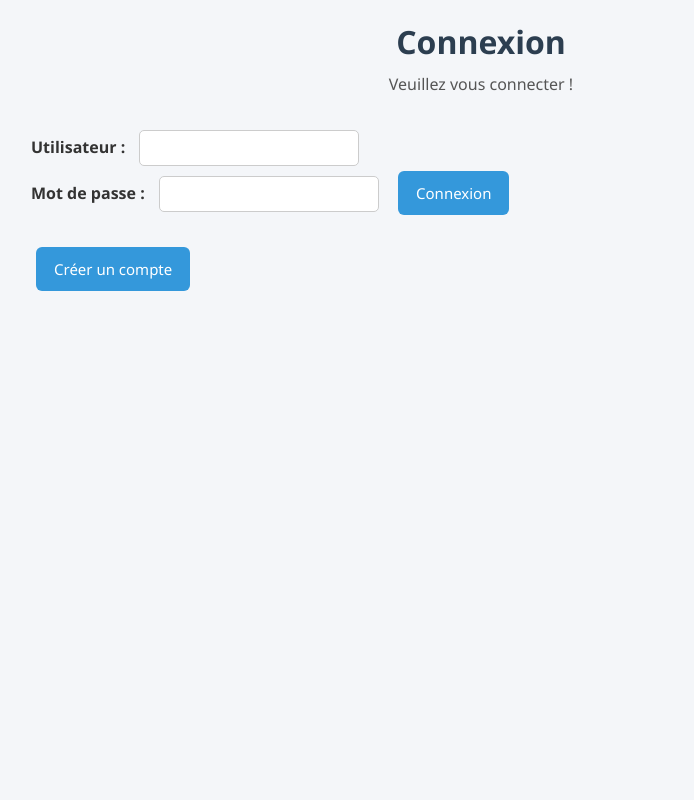
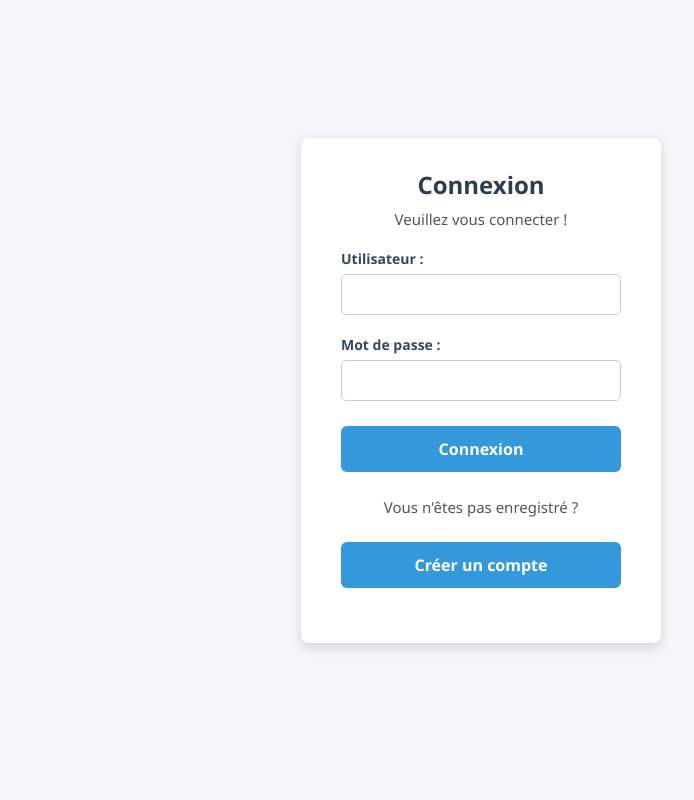
Before and after one commit to TheTateo/projet_euroclimat, a PHP site: page / in a window 1280 px wide. Shown: the whole page, without its empty margins (159-853 px from the left). Run offline with PHP 8.4, Linux system fonts and the light colour scheme.

Commit message:
Amélioration du CSS de la page index.html

```diff
--- a/css/style.css
+++ b/css/style.css
@@ -8,16 +8,32 @@
 
 /* BODY */
 body {
+    min-height: 100vh;
+    display: flex;
+    justify-content: center;
+    align-items: center;
     background: #f4f6f9;
     color: #333;
     padding: 20px;
 }
 
+/* CONTENEUR PRINCIPAL */
+div {
+    max-width: 360px;
+    background: white;
+    padding: 30px 40px;
+    border-radius: 8px;
+    box-shadow: 0 4px 12px rgba(0,0,0,0.15);
+    margin: 0 auto 20px auto;
+}
+
 /* TITRES */
 h1 {
     text-align: center;
-    margin-bottom: 10px;
+    margin-bottom: 8px;  /* ajusté pour un espacement plus serré */
     color: #2c3e50;
+    font-weight: 700;
+    font-size: 24px;
 }
 
 h3 {
@@ -28,14 +44,42 @@ h3 {
 /* TEXTE */
 p {
     text-align: center;
-    margin-bottom: 30px;
+    margin-bottom: 20px;  /* ajusté */
     color: #555;
+    font-size: 15px;
 }
 
-/* CONTENEURS */
-div {
-    margin: 20px auto;
-    max-width: 900px;
+/* FORMULAIRES */
+form {
+    margin-bottom: 20px;
+}
+
+label {
+    display: block;
+    margin-bottom: 6px;
+    font-weight: 600;
+    color: #34495e;
+    font-size: 14px;
+}
+
+input[type="text"],
+input[type="password"],
+input,
+select {
+    width: 100%;
+    padding: 10px 12px;
+    font-size: 14px;
+    border: 1px solid #ccc;
+    border-radius: 5px;
+    margin-bottom: 20px;
+    transition: border-color 0.3s ease;
+}
+
+input:focus,
+select:focus {
+    outline: none;
+    border-color: #3498db;
+    box-shadow: 0 0 6px #aed6f1;
 }
 
 /* TABLEAU */
@@ -68,14 +112,16 @@ tr:nth-child(even) td {
 
 /* BOUTONS */
 button {
+    width: 100%;
     background: #3498db;
     color: #fff;
     border: none;
-    padding: 12px 18px;
-    margin: 5px;
+    padding: 12px 0;
+    margin: 5px 0;
     border-radius: 6px;
     cursor: pointer;
-    font-size: 15px;
+    font-size: 16px;
+    font-weight: 600;
     transition: background 0.3s ease, transform 0.2s ease;
 }
 
@@ -88,30 +134,21 @@ button:active {
     transform: translateY(0);
 }
 
+/* BOUTON SECONDAIRE (ex: création de compte) */
+form + form button {
+    background: #ecf0f1;
+    color: #3498db;
+    font-weight: 600;
+    margin-top: 0;
+}
+
+form + form button:hover {
+    background: #d6dde6;
+}
+
 /* GROUPES DE BOUTONS */
 div > button {
     min-width: 140px;
-}
-
-/* FORMULAIRES */
-label {
-    font-weight: 600;
-    margin-right: 10px;
-}
-
-input,
-select {
-    padding: 8px 10px;
-    border-radius: 5px;
-    border: 1px solid #ccc;
-    margin-right: 10px;
-    margin-top: 5px;
-}
-
-input:focus,
-select:focus {
-    outline: none;
-    border-color: #3498db;
 }
 
 /* OPTIONS COURBE */
@@ -147,3 +184,16 @@ canvas {
         margin-bottom: 10px;
     }
 }
+
+@media (max-width: 400px) {
+    div {
+        padding: 20px;
+        width: 100%;
+        max-width: 320px;
+    }
+
+    button {
+        font-size: 14px;
+        padding: 10px 0;
+    }
+}
--- a/hash.php
+++ /dev/null
@@ -1,3 +0,0 @@
-<?php
-echo password_hash("admin123", PASSWORD_DEFAULT);
-?>
--- a/index.html
+++ b/index.html
@@ -7,11 +7,11 @@
     <link rel="stylesheet" href="css/style.css">
 </head>
 <body>
-    <h1>Connexion</h1>
-    <p>Veuillez vous connecter !</p>
-
     <!-- formulaire de connexion -->
     <div>
+        <h1>Connexion</h1>
+        <p>Veuillez vous connecter !</p>
+
         <form action="login.php" method="POST">
             <label>Utilisateur :</label>
             <input type="text" name="username" required><br>
@@ -22,8 +22,8 @@
             <button type="submit">Connexion</button>
         </form>
 
-         <br>
 
+        <p>Vous n'êtes pas enregistré ?</p>
         <!-- bouton création de compte -->
         <form action="register.php" method="GET">
             <button type="submit">Créer un compte</button>
```
Also changed, not shown: journal_de_bord.txt (+9 -2 lines), mail.php (+21 -5 lines), validation.php (+84 -10 lines).
